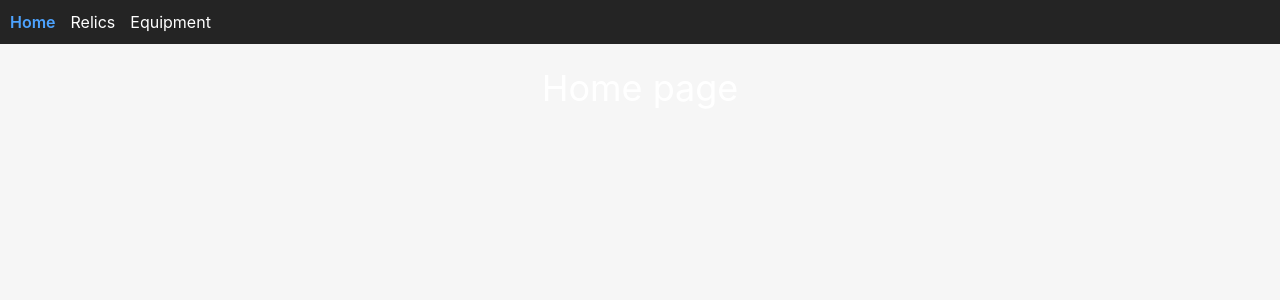
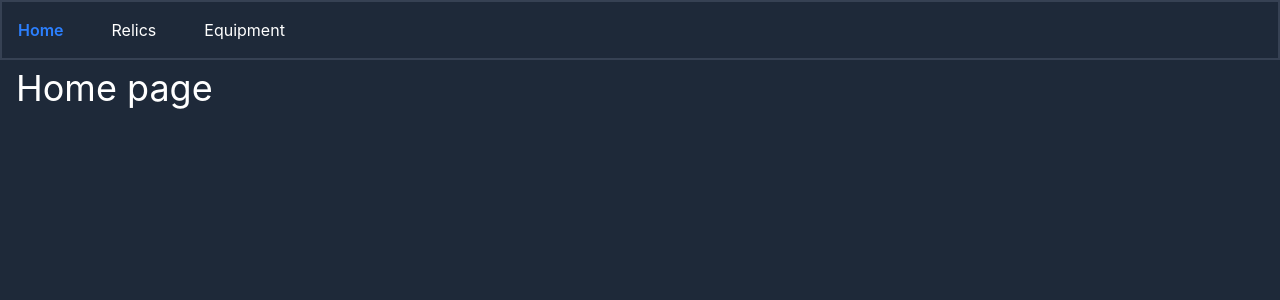
Before and after one commit to crow0085/WF-App, a React (Vite) app: page /relics in a window 1280 px wide. Shown: the top 300 px of the page. Built offline with nearby package versions, Linux system fonts and the light colour scheme.

Commit message:
relics page mostly up and styled. still need to hookup to pricing api to get plat and ducat values. as well as further add styling

```diff
--- a/src/App.css
+++ b/src/App.css
@@ -21,96 +21,3 @@
   -moz-osx-font-smoothing: grayscale;
   -webkit-text-size-adjust: 100%;
 }
-
-/* .container {
-  margin: 0;
-  padding-top: 10vh;
-  display: flex;
-  flex-direction: column;
-  justify-content: center;
-  text-align: center;
-}  */
-
-.container {
-  width: 100%;
-  padding: 32px;               /* Clean spacing on all 4 sides */
-  display: flex;
-  flex-direction: column;
-  gap: 16px;                   /* Automatically handles spacing between your elements */
-  text-align: left;            /* Snaps text from center-aligned to clean dashboard-left */
-  box-sizing: border-box;      /* Prevents padding from causing horizontal scrolling */
-}
-
-.row {
-  display: flex;
-  justify-content: center;
-}
-
-a {
-  font-weight: 500;
-  color: #646cff;
-  text-decoration: inherit;
-}
-
-a:hover {
-  color: #535bf2;
-}
-
-h1 {
-  text-align: center;
-}
-
-input,
-button {
-  border-radius: 8px;
-  border: 1px solid transparent;
-  padding: 0.6em 1.2em;
-  font-size: 1em;
-  font-weight: 500;
-  font-family: inherit;
-  color: #0f0f0f;
-  background-color: #ffffff;
-  transition: border-color 0.25s;
-  box-shadow: 0 2px 2px rgba(0, 0, 0, 0.2);
-}
-
-button {
-  cursor: pointer;
-}
-
-button:hover {
-  border-color: #396cd8;
-}
-button:active {
-  border-color: #396cd8;
-  background-color: #e8e8e8;
-}
-
-input,
-button {
-  outline: none;
-}
-
-#greet-input {
-  margin-right: 5px;
-}
-
-@media (prefers-color-scheme: dark) {
-  :root {
-    color: #f6f6f6;
-    background-color: #2f2f2f;
-  }
-
-  a:hover {
-    color: #24c8db;
-  }
-
-  input,
-  button {
-    color: #ffffff;
-    background-color: #0f0f0f98;
-  }
-  button:active {
-    background-color: #0f0f0f69;
-  }
-}
--- a/src/App.tsx
+++ b/src/App.tsx
@@ -8,56 +8,45 @@ import Equipment from "./pages/Equipment/Equipment";
 import { useState, useEffect } from 'react';
 import { invoke } from '@tauri-apps/api/core';
 import { nanoid } from 'nanoid';
+import { RelicReward, Relic, EraGroups } from "./types/types";
 
-export interface RelicReward { // this is for the item offered from the relic
-  rarity: string;
-  name: string;
-  ducats: number;
-  plat: number;
+export function getRewardRarity(reward: any) {
+  switch (reward.chance){
+    case 25.33: return "Common"
+    case 11: return "Uncommon"
+    case 2: return "Rare"
+    default: return "unkown"
+  }
 }
 
-export interface Relic { // this is for the relic itself
-  name: string;
-  vaulted: boolean;
-  era: string;
-  uniqueName: string;
-  rewards: RelicReward[];
-}
-
-export interface EraGroups {
-  Lith: Relic[];
-  Meso: Relic[];
-  Neo: Relic[];
-  Axi: Relic[];
-  Requiem: Relic[];
-}
-
-function mapRawToRelic(rawRelic: any) {
+export function mapRawToRelic(rawRelic: any) {
   const keywords = ["exceptional", "relic"];
 
   const name = rawRelic.name.split(' ').filter((word: string) => !keywords.includes(word.toLowerCase())).join(' ');
   const vaulted = rawRelic.vaulted;
   const era = rawRelic.name.split(" ")[0];
-  const uniqueName = nanoid();
+  const id = nanoid();
 
   const rewards: RelicReward[] = rawRelic.rewards.map((reward: any) => ({
-    rarity: reward.rarity,
+    rarity: getRewardRarity(reward),
+    chance: reward.chance,
     name: reward.item.name,
     ducats: 0,
-    plat: 0
-  }));
+    plat: 0,
+    id: nanoid()
+  })).sort( (a: RelicReward,b: RelicReward) => a.chance > b.chance);
 
 
   return {
     name,
     vaulted,
     era,
-    uniqueName,
+    id,
     rewards
   }
 }
 
-function mapRelicsToEra(relics: Relic[]) {
+export function mapRelicsToEra(relics: Relic[]) {
   const Lith: Relic[] = relics.filter((relic: Relic) => {
     return relic.name.startsWith("Lith")
   })
@@ -89,6 +78,20 @@ function mapRelicsToEra(relics: Relic[]) {
 
 }
 
+function NavLinkItem(props: any) {
+  return (
+    <NavLink
+      to={props.route}
+      end
+      className={({ isActive }) =>
+        `p-4! text-center hover:text-blue-200 hover:bg-gray-900 ${isActive ? "text-blue-500 font-semibold" : "text-white font-normal"}`
+      }
+    >
+      {props.title}
+    </NavLink>
+  );
+}
+
 export default function App() {
 
   const [relics, setRelics] = useState<EraGroups>();
@@ -109,52 +112,28 @@ export default function App() {
 
 
   return (
+    <div className="min-h-screen bg-gray-800">
       <Router>
         {/* Simple navigation bar */}
-      <nav style={{ padding: "10px", background: "#242424", gap: "15px", display: "flex" }}>
+        <nav className="flex gap-4 border-2 border-gray-700 ">
 
-        <NavLink
-          to="/"
-          end
-          style={({ isActive }) => ({
-            color: isActive ? "#4da3ff" : "#fff",
-            fontWeight: isActive ? "600" : "400",
-            textDecoration: "none"
-          })}
-        >
-          Home
-        </NavLink>
+          <NavLinkItem route="/" title="Home" />
 
-        <NavLink
-          to="/relics"
-          style={({ isActive }) => ({
-            color: isActive ? "#4da3ff" : "#fff",
-            fontWeight: isActive ? "600" : "400",
-            textDecoration: "none"
-          })}
-        >
-          Relics
-        </NavLink>
+          <NavLinkItem route="/relics" title="Relics" />
 
-        <NavLink
-          to="/equipment"
-          style={({ isActive }) => ({
-            color: isActive ? "#4da3ff" : "#fff",
-            fontWeight: isActive ? "600" : "400",
-            textDecoration: "none"
-          })}
-        >
-          Equipment
-        </NavLink>
+          <NavLinkItem route="/equipment" title="Equipment" />
 
         </nav>
 
+        <div className="p-4!">
           {/* Page Switchboard */}
           <Routes>
             <Route path="/" element={<Home />} />
-        <Route path="/relics" element={<Relics relics={relics}/>} />
+            <Route path="/relics" element={<Relics relics={relics} />} />
             <Route path="/equipment" element={<Equipment />} />
           </Routes>
+        </div>
       </Router>
+    </div>
   );
 }
--- a/src/pages/Home/Home.tsx
+++ b/src/pages/Home/Home.tsx
@@ -1,6 +1,6 @@
 export default function Home() {
   return (
-    <div className="container">
+    <div>
       <h1 style={{ color: "#fff", fontSize: "2.25rem" }}>Home page</h1>
     </div>
   );
--- a/src/pages/Relics/Relics.tsx
+++ b/src/pages/Relics/Relics.tsx
@@ -1,9 +1,15 @@
 import { useState, useEffect } from 'react';
-import { Relic, RelicReward, EraGroups } from '../../App';
+import { RelicReward, Relic, EraGroups } from '../../types/types';
 
 interface RelicsPageProps {
   relics: EraGroups | undefined;
 }
+
+interface EraAccordionProps {
+  eraName: string;
+  relics: Relic[];
+}
+
 
 export default function Relics(props: RelicsPageProps) {
 
@@ -11,14 +17,15 @@ export default function Relics(props: RelicsPageProps) {
   return (
     <>
       <div className="container">
-        <h1 style={{ color: "#fff", fontSize: "2.25rem" }}>Relics page</h1>
+        <h1 className="text-white text-4xl text-center">Relics page</h1>
       </div>
       <div>
         {
           props.relics ?
             (
-              Object.entries(props.relics).map( ([eraName, relics]) => (
-                <EraAccordiion
+              Object.entries(props.relics).map(([eraName, relics]) => (
+                <EraAccordion
+                  key={eraName}
                   eraName={eraName}
                   relics={relics}
                 />
@@ -33,28 +40,27 @@ export default function Relics(props: RelicsPageProps) {
     </>
   );
 
-  interface EraAccordionProps {
-    eraName: string;
-    relics: Relic[];
-  }
 
-  function EraAccordiion(props: EraAccordionProps) {
+  function EraAccordion(props: EraAccordionProps) {
     const [isOpen, setIsOpen] = useState(false);
 
     return (
       <>
-        <div>
-          <button onClick={() => setIsOpen(!isOpen)}>
-            <span>{props.eraName}</span>
-            <span>{isOpen ? "▼" : "▶"}</span>
+        <div className="p-4! bg-gray-900 border-2 border-gray-700">
+          <button className='text-start text-white w-full' onClick={() => setIsOpen(!isOpen)}>
+            <div className='flex gap-3'>
+              <span>{isOpen ? "▼" : "▶"}</span>
+              <span>{props.eraName}</span>
+            </div>
           </button>
 
           {
             isOpen && (
               <ul>
                 {
-                  props.relics.map( (relic: Relic) => (
+                  props.relics.map((relic: Relic) => (
                     <RelicAccordion
+                      key={relic.id}
                       relic={relic}
                     />
                   ))
@@ -68,31 +74,60 @@ export default function Relics(props: RelicsPageProps) {
   }
 
 
-  interface RelicAccordionProps{
+  interface RelicAccordionProps {
     relic: Relic
   }
 
-  function RelicAccordion (props: RelicAccordionProps){
+  function RelicAccordion(props: RelicAccordionProps) {
 
     const [isOpen, setIsOpen] = useState(false);
 
+    function getRarityClass(rarity: string){
+      switch(rarity.toLocaleLowerCase()){
+        case "common": return "text-yellow-700";
+        case "rare": return "text-amber-400";
+        case "uncommon":  return "text-gray-400";
+      }
+    }
+
+
     return (
       <>
-        <div>
-          <button onClick={() => setIsOpen(!isOpen)}>
-            <span>{props.relic.name}</span>
-            <span>{isOpen ? "▼" : "▶"}</span>
+        <div className='pl-8! p-2!'>
+          <button className='w-full text-white text-start' onClick={() => {
+            setIsOpen(!isOpen);
+            console.log(props.relic);
+          }}>
+            <div className='flex gap-3'>
+              <span>{isOpen ? "▼" : "▶"}</span>
+              <span>{props.relic.name}</span>
+            </div>
           </button>
 
           {
             isOpen && (
               <ul>
                 {
-                  props.relic.rewards.map( (reward: RelicReward) => (
-                    <li>
-                      <span>{reward.name}</span>
-                      <span>{reward.rarity}</span>
-                    </li>
+                  props.relic.rewards.map((reward: RelicReward) => (
+
+                    <div className='pl-5!' key={reward.id}>
+                      <li className='flex gap-10 justify-start'>
+                        <div className='w-100 text-white'>
+                          <span>{reward.name}</span>
+                        </div>
+                        <div className='w-30'>
+                          <span className={getRarityClass(reward.rarity)}>
+                            {reward.rarity}
+                          </span>
+                        </div>
+                        <div className='w-15 text-gray-400'>
+                          <span>{reward.plat}p</span>
+                        </div>
+                        <div className='text-yellow-400'>
+                          <span>{reward.ducats}d</span>
+                        </div>
+                      </li>
+                    </div>
                   ))
                 }
               </ul>
--- /dev/null
+++ b/src/types/types.tsx
@@ -0,0 +1,24 @@
+export interface RelicReward { // this is for the item offered from the relic
+  rarity: string;
+  chance: number;
+  name: string;
+  ducats: number;
+  plat: number;
+  id: string;
+}
+
+export interface Relic { // this is for the relic itself
+  name: string;
+  vaulted: boolean;
+  era: string;
+  id: string;
+  rewards: RelicReward[];
+}
+
+export interface EraGroups {
+  Lith: Relic[];
+  Meso: Relic[];
+  Neo: Relic[];
+  Axi: Relic[];
+  Requiem: Relic[];
+}
```
Also changed, not shown: 1 other file (tests, documents, lock files or other folders). Lines whose indentation alone changed are shown as unchanged.
